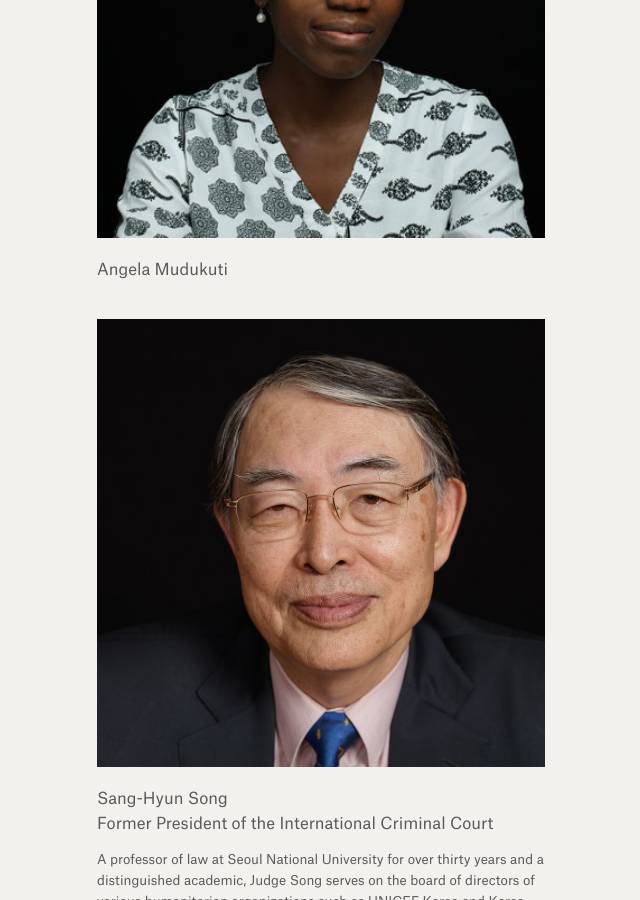
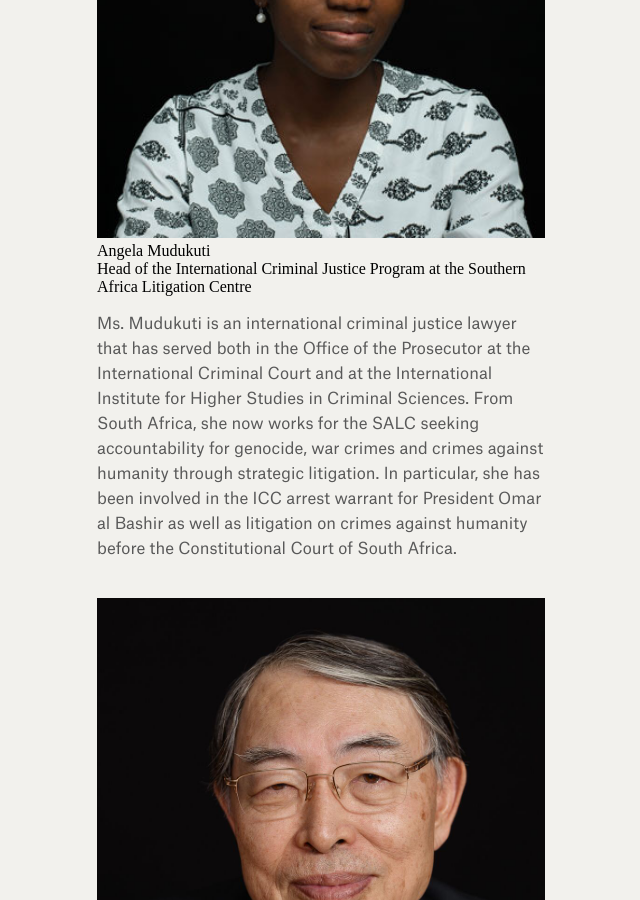
Before and after one commit to weights-and-measures/weights-and-measures.github.io, a Jekyll site: the page built from photographs.html, in a window 1280 px wide and 900 px high, scrolled down 1852 px. Shown: the whole window, without its empty margins (319-959 px from the left). Built offline with Jekyll 4.4.1, drawn with Linux system fonts in a browser that asks for light colours.

Commit message:
Updated D46

```diff
--- a/_photographs/d46.markdown
+++ b/_photographs/d46.markdown
@@ -5,5 +5,7 @@ position: 2
 ---
 
 ![angela_mudukuti20.jpg](/uploads/angela_mudukuti20.jpg)
+Angela Mudukuti <br> Head of the International Criminal Justice Program at the Southern Africa Litigation Centre
 
-Angela Mudukuti
+
+Ms. Mudukuti is an international criminal justice lawyer that has served both in the Office of the Prosecutor at the International Criminal Court and at the International Institute for Higher Studies in Criminal Sciences. From South Africa, she now works for the SALC seeking accountability for genocide, war crimes and crimes against humanity through strategic litigation. In particular, she has been involved in the ICC arrest warrant for President Omar al Bashir as well as litigation on crimes against humanity before the Constitutional Court of South Africa.
```
